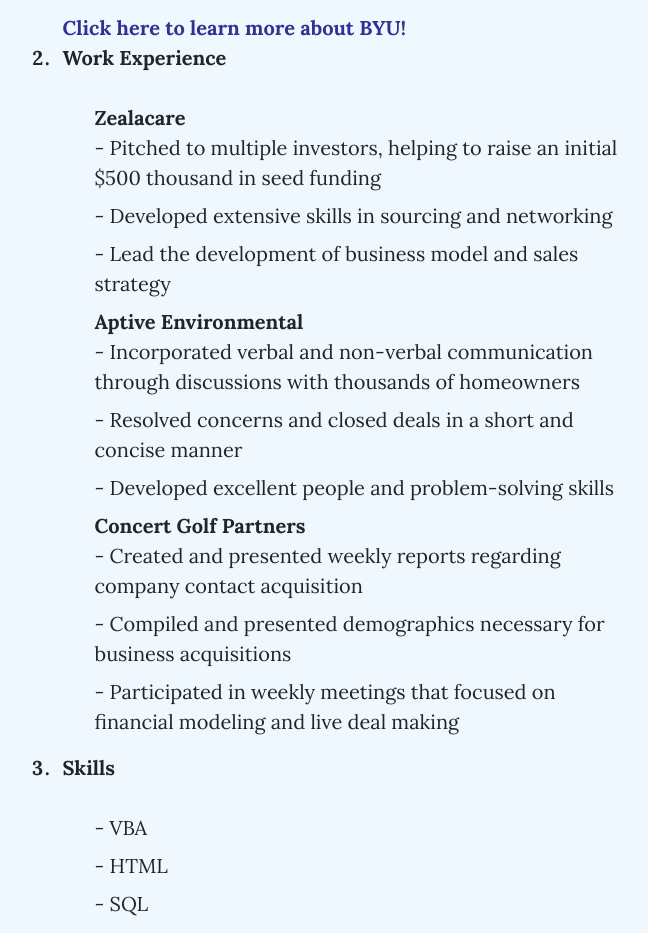
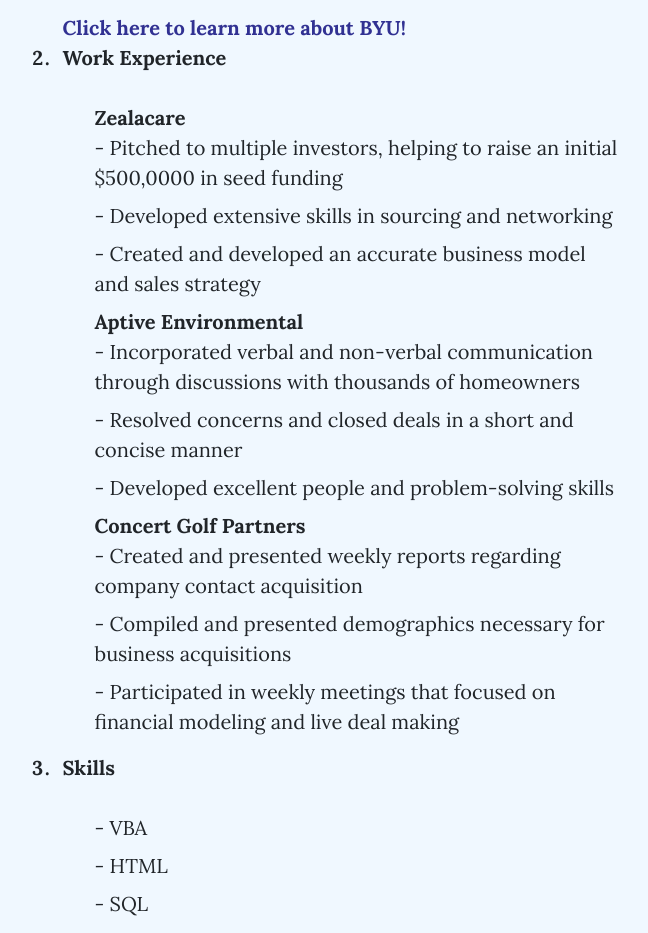
Before and after one commit to aidan-napier/Webdev, a plain HTML site: page index.html in a window 1280 px wide. Shown: the part 902-1835 px from the top of the page, without its empty margins (315-963 px from the left). Drawn offline with nearby package versions, Linux system fonts and the light colour scheme.

Commit message:
Add files via upload

```diff
--- a/index.html
+++ b/index.html
@@ -74,9 +74,9 @@
                         <ul>
                             <dl>
                                 <dt class="bold">Zealacare</dt>
-                                <dd>- Pitched to multiple investors, helping to raise an initial $500 thousand in seed funding</dd>
+                                <dd>- Pitched to multiple investors, helping to raise an initial $500,0000 in seed funding</dd>
                                 <dd>- Developed extensive skills in sourcing and networking</dd>
-                                <dd>- Lead the development of business model and sales strategy</dd>
+                                <dd>- Created and developed an accurate business model and sales strategy</dd>
                                 <dt class="bold">Aptive Environmental</dt>
                                 <dd>- Incorporated verbal and non-verbal communication through discussions with thousands of homeowners</dd>
                                 <dd>- Resolved concerns and closed deals in a short and concise manner</dd>
```
